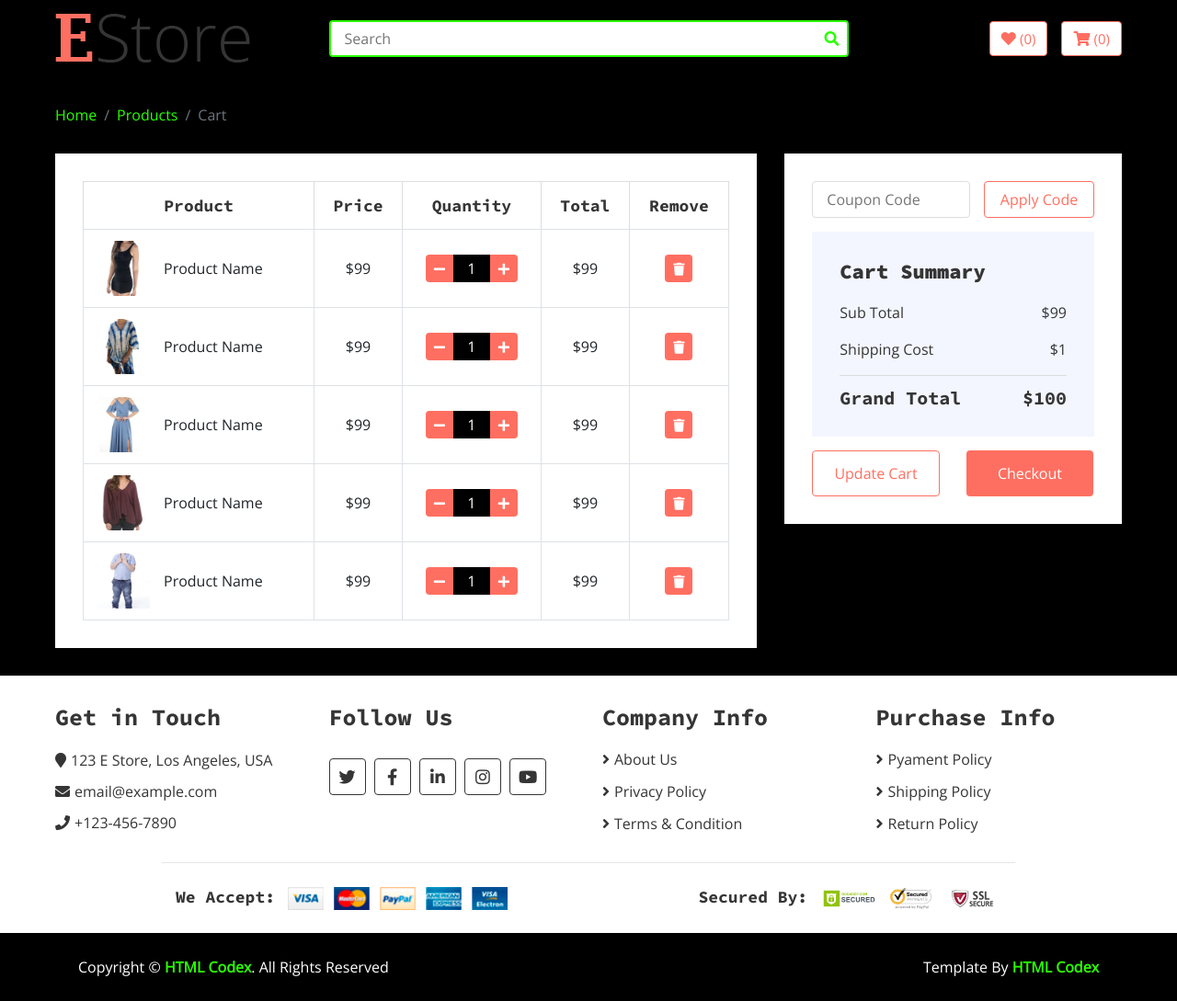
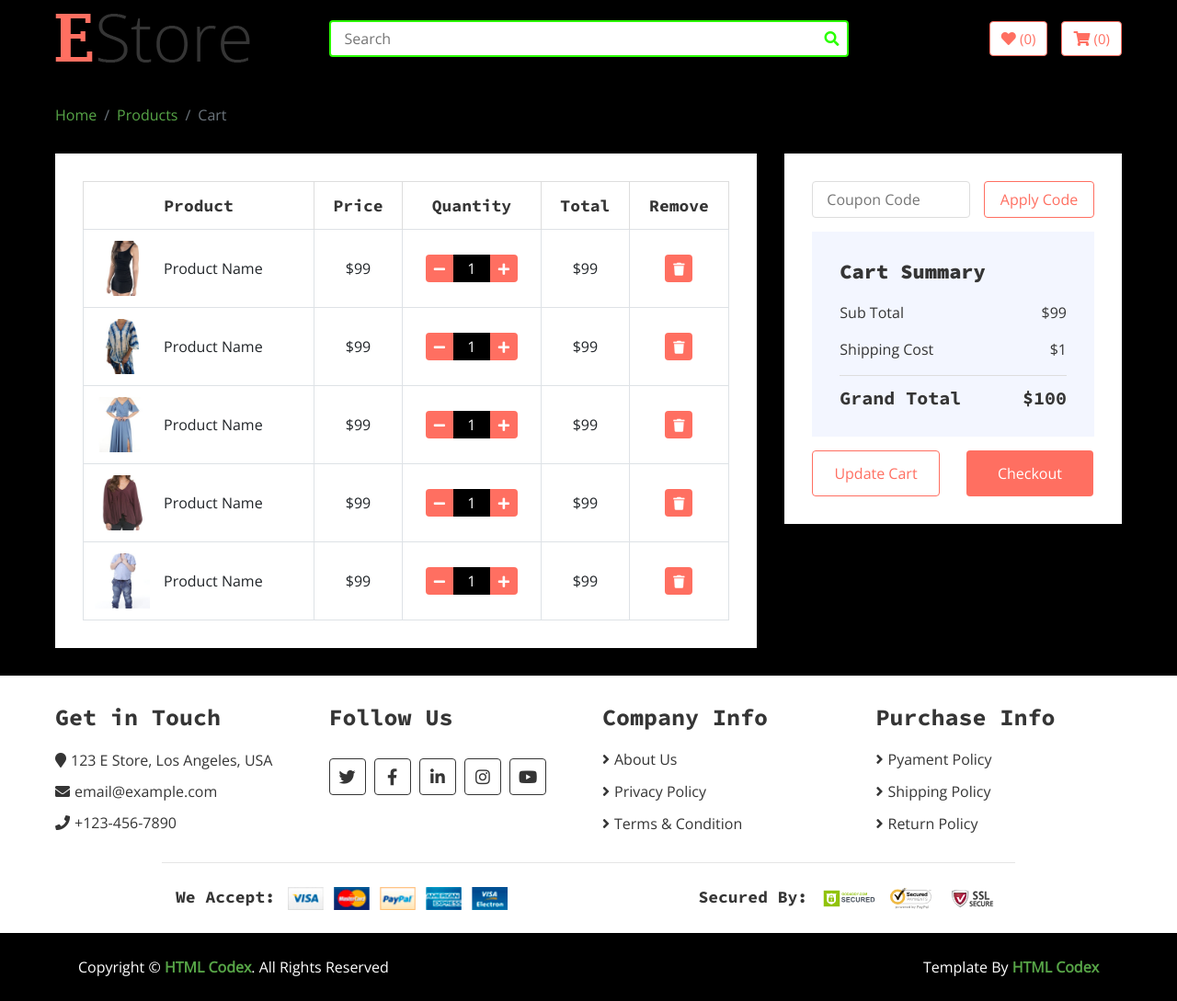
Before and after one commit to cathe-b45/TopGames, a PHP site: page /cart.html in a window 1280 px wide. Shown: the part 64-1153 px from the top of the page at 92% size. Run offline with PHP 8.4, Linux system fonts and the light colour scheme; some libraries are stand-ins or nearby versions.

Commit message:
Update style.css

```diff
--- a/Proyecto/css/style.css
+++ b/Proyecto/css/style.css
@@ -9,7 +9,7 @@ body {
 }
 
 a {
-    color: #2aff00;
+    color: #57a547;
 }
 
 a:hover,
```
